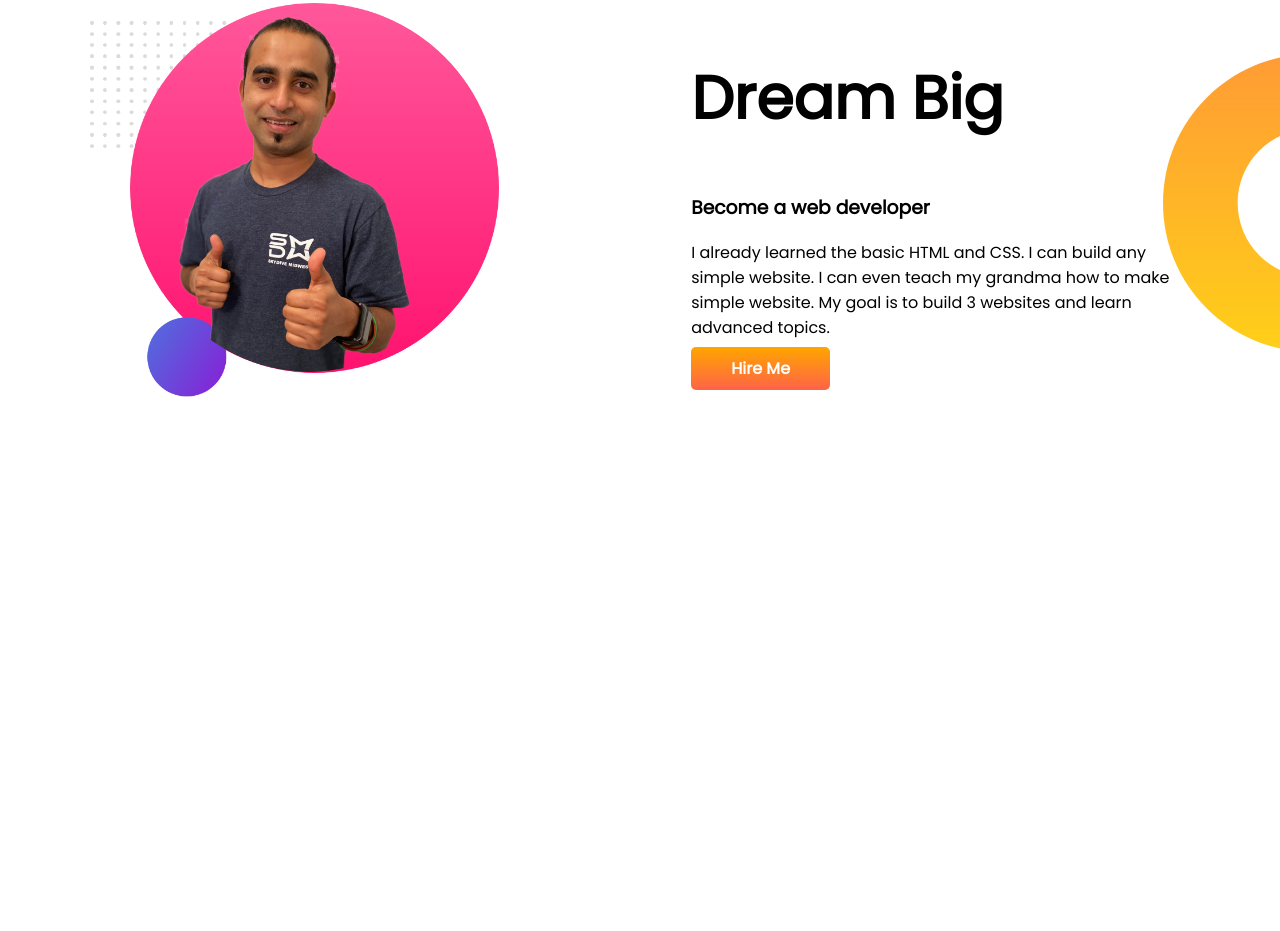
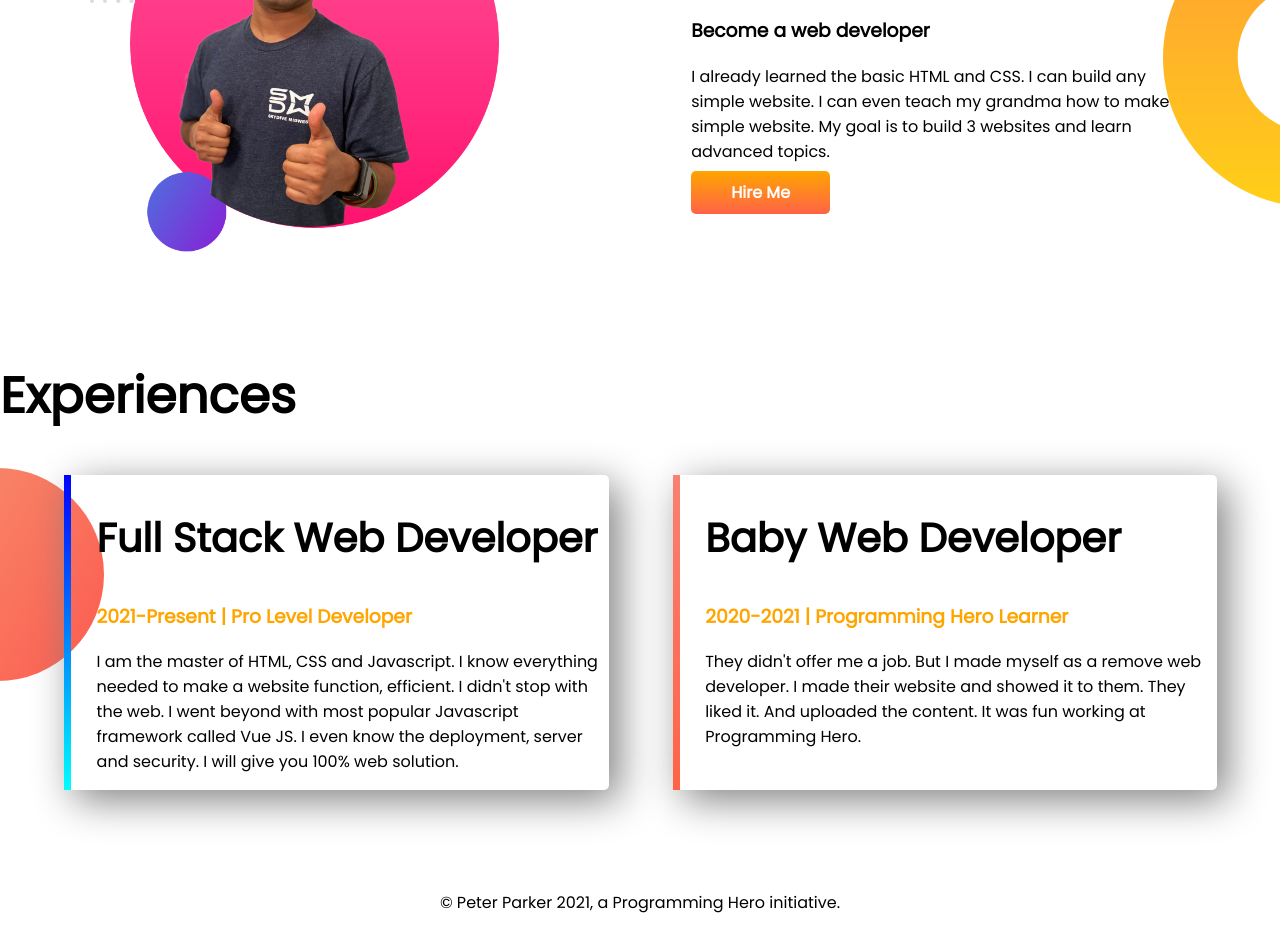
Before and after one commit to webfaisalbd/developer-portfolio, a plain HTML site: page index.html in a window 1280 px wide. Shown: the part 705-1636 px from the top of the page. Before the commit the page ends 1209 px from the top, so only its background shows below. Drawn offline with Linux system fonts and the light colour scheme.

Commit message:
full complete

```diff
--- a/index.html
+++ b/index.html
@@ -13,10 +13,10 @@
 </head>
 
 <body>
-    <section class="top-banner">
+    <section class="top-banner flexible">
         <div class="half-width">
             <h1>Welcome To</h1>
-            <h1><span class="orangle-color">Faisal Ahmed </span>World</h1>
+            <h1><span class="orange-color">Faisal Ahmed </span>World</h1>
             <h3>Build Climber and Train Stopper</h3>
             <p>You might saw me jumping, climbing buildings, and stopping trains. But nobody pays me a dime for that
                 work. That's why I am learning and mastering web development. I will not stop until I become the Web
@@ -27,7 +27,7 @@
             <img src="images/jhankar.png" alt="">
         </div>
     </section>
-    <section class="dream-big">
+    <section class="dream-big flexible">
         <div class="half-width">
             <img src="images/jhankar2.png" alt="">
         </div>
@@ -39,6 +39,29 @@
             <a class="button-design" target="_blank" href="https://github.com/webfaisalbd">Hire Me</a>
         </div>
     </section>
+    <section class="experience-area">
+        <h1>Experiences</h1>
+        <div class="flexible">
+            <div class="half-width experience-item" id="full-stack-web-dev">
+                <h2>Full Stack Web Developer</h2>
+                <h3 class="orange-color">2021-Present | Pro Level Developer</h3>
+                <p>I am the master of HTML, CSS and Javascript. I know everything needed to make a website function,
+                    efficient. I didn't stop with the web. I went beyond with most popular Javascript framework called
+                    Vue
+                    JS. I even know the deployment, server and security. I will give you 100% web solution.</p>
+            </div>
+            <div class="half-width experience-item" id="baby-web-dev">
+                <h2>Baby Web Developer</h2>
+                <h3 class="orange-color">2020-2021 | Programming Hero Learner</h3>
+                <p>They didn't offer me a job. But I made myself as a remove web developer. I made their website and
+                    showed
+                    it to them. They liked it. And uploaded the content. It was fun working at Programming Hero.</p>
+            </div>
+        </div>
+    </section>
+    <footer>
+        <p>© Peter Parker 2021, a Programming Hero initiative.</p>
+    </footer>
 </body>
 
 </html>
--- a/style.css
+++ b/style.css
@@ -3,15 +3,21 @@ body{
     margin: 0;
 }
 h1{
-    font-size: 60px;
+    font-size: 50px;
 }
-.orangle-color{
+h2{
+    font-size: 40px;
+}
+.orange-color{
     color: orange;
 }
 section{
-    display: flex;
+
     margin-bottom: 100px;
 
+}
+.flexible{
+    display: flex;
 }
 .top-banner{
     background-image: url(images/top-banner.png);
@@ -38,3 +44,25 @@ section{
     background-repeat: no-repeat;
     background-position: right;
 }
+.experience-item{
+    box-shadow: 10px 10px 40px gray;
+    border-radius: 5px;
+}
+.experience-area{
+    background-image: url(images/exp-bg.png);
+    background-repeat: no-repeat;
+    background-position: left;
+}
+#full-stack-web-dev{
+    border-left: 7px solid;
+    border-image: linear-gradient(blue,cyan);
+    border-image-slice: 1;
+}
+#baby-web-dev{
+    border-left: 7px solid;
+    border-image: linear-gradient(salmon,tomato);
+    border-image-slice: 1;
+}
+footer p{
+    text-align: center;
+}
```
